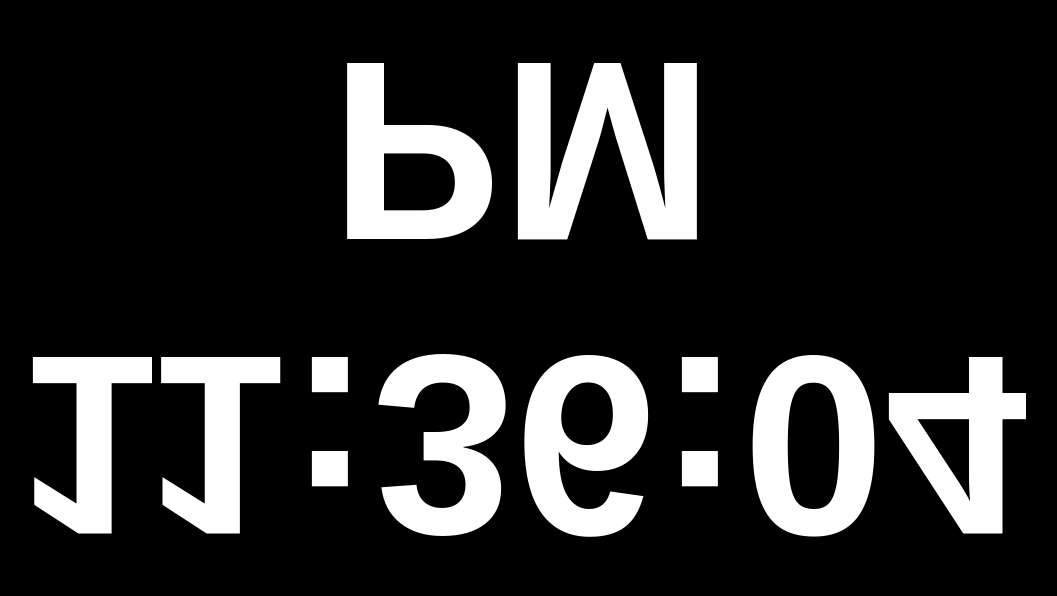
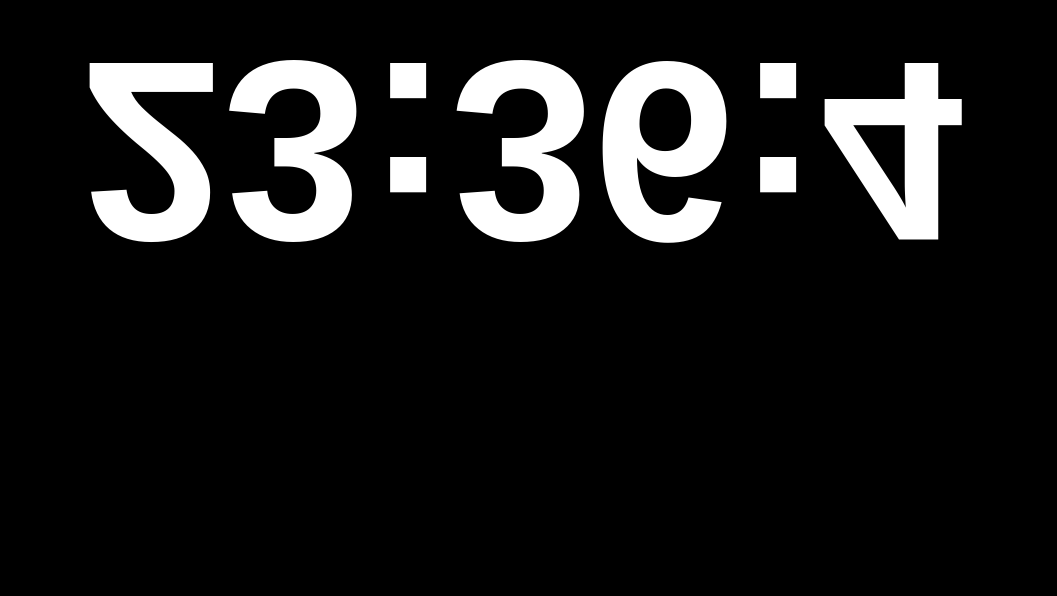
Before and after one commit to mikojimnz/Teleprompter-Clock, a plain HTML site: page index.html in a window 1280 px wide. Shown: the part 271-867 px from the top of the page, without its empty margins (118-1175 px from the left). After the commit the page ends 800 px from the top, so only its background shows below. Drawn offline with nearby package versions, Linux system fonts and the light colour scheme.

Commit message:
Update date format

```diff
--- a/index.html
+++ b/index.html
@@ -14,7 +14,8 @@
   <script src="https://code.jquery.com/jquery-3.7.0.min.js" integrity="sha256-2Pmvv0kuTBOenSvLm6bvfBSSHrUJ+3A7x6P5Ebd07/g=" crossorigin="anonymous"></script>
   <script>
     function run () {
-        $('h1').text(new Date().toLocaleTimeString());
+        var now = new Date();
+        $('h1').text(now.getHours() + ":" + now.getMinutes() + ":" + now.getSeconds());
     }
 
     $( document ).ready(function() {
```
